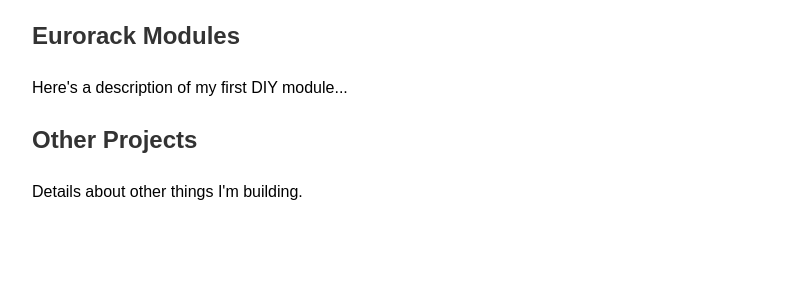
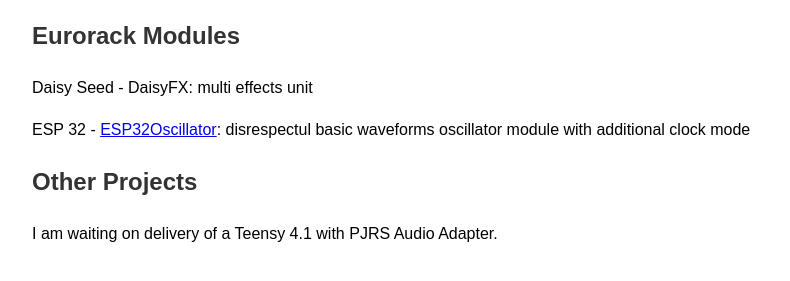
Before and after one commit to Eight4aWish/Eight4aWish, a plain HTML site: page docs/index.html in a window 1280 px wide. Shown: the part 141-422 px from the top of the page, without its empty margins (208-998 px from the left). Drawn offline with Linux system fonts and the light colour scheme.

Commit message:
Update index.html

```diff
--- a/docs/index.html
+++ b/docs/index.html
@@ -17,10 +17,10 @@
 
     <main>
         <h2>Eurorack Modules</h2>
-        <p>Here's a description of my first DIY module...</p>
-
+        <p>Daisy Seed - <a href="https://github.com/Eight4aWish/84W-Daisy.git"></a>DaisyFX</></a>: multi effects unit</p>
+        <p>ESP 32 - <a href="https://github.com/Eight4aWish/84W-ESP32Osc.git">ESP32Oscillator</a>: disrespectul basic waveforms oscillator module with additional clock mode</p>
         <h2>Other Projects</h2>
-        <p>Details about other things I'm building.</p>
+        <p>I am waiting on delivery of a Teensy 4.1 with PJRS Audio Adapter.</p>
     </main>
 
 </body>
```
